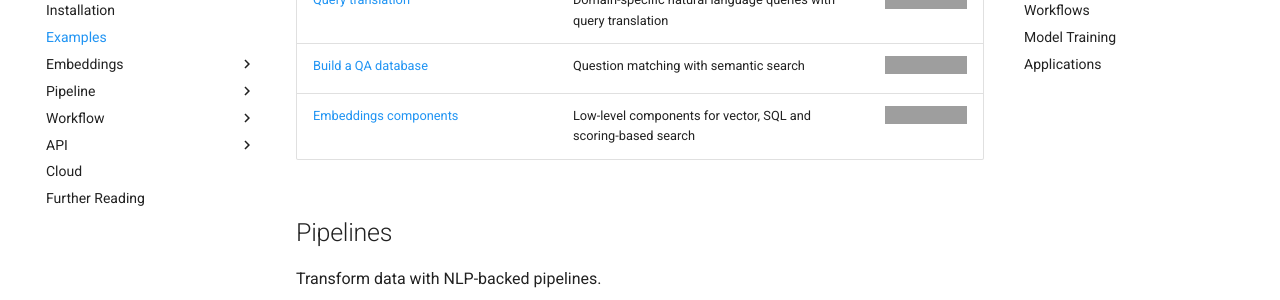
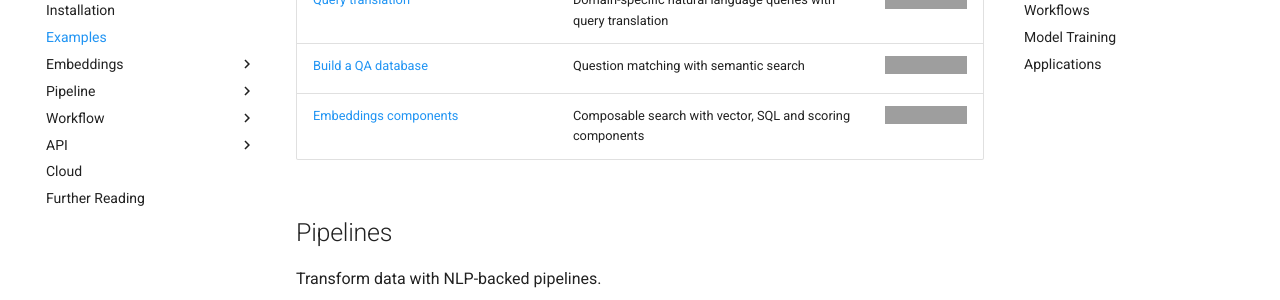
Before and after one commit to neuml/txtai, an MkDocs documentation site: the page built from docs/examples.md, in a window 1280 px wide and 900 px high, scrolled down 1198 px. Shown: the part 152-452 px from the top of the window. Built offline with MkDocs 1.6.1 and Material for MkDocs 9.7.7, drawn with Linux system fonts in a browser that asks for light colours; comment, search, counter and statistics services are not loaded; grey boxes are pictures that could not be loaded.

Commit message:
Update notebook

```diff
--- a/docs/examples.md
+++ b/docs/examples.md
@@ -23,7 +23,7 @@ Build semantic/similarity/vector/neural search applications.
 | [Model explainability](https://github.com/neuml/txtai/blob/master/examples/32_Model_explainability.ipynb) | Explainability for semantic search | [![Open In Colab](https://colab.research.google.com/assets/colab-badge.svg)](https://colab.research.google.com/github/neuml/txtai/blob/master/examples/32_Model_explainability.ipynb) |
 | [Query translation](https://github.com/neuml/txtai/blob/master/examples/33_Query_translation.ipynb) | Domain-specific natural language queries with query translation | [![Open In Colab](https://colab.research.google.com/assets/colab-badge.svg)](https://colab.research.google.com/github/neuml/txtai/blob/master/examples/33_Query_translation.ipynb) |
 | [Build a QA database](https://github.com/neuml/txtai/blob/master/examples/34_Build_a_QA_database.ipynb) | Question matching with semantic search | [![Open In Colab](https://colab.research.google.com/assets/colab-badge.svg)](https://colab.research.google.com/github/neuml/txtai/blob/master/examples/34_Build_a_QA_database.ipynb) |
-| [Embeddings components](https://github.com/neuml/txtai/blob/master/examples/37_Embeddings_index_components.ipynb) | Low-level components for vector, SQL and scoring-based search | [![Open In Colab](https://colab.research.google.com/assets/colab-badge.svg)](https://colab.research.google.com/github/neuml/txtai/blob/master/examples/37_Embeddings_index_components.ipynb) |
+| [Embeddings components](https://github.com/neuml/txtai/blob/master/examples/37_Embeddings_index_components.ipynb) | Composable search with vector, SQL and scoring components | [![Open In Colab](https://colab.research.google.com/assets/colab-badge.svg)](https://colab.research.google.com/github/neuml/txtai/blob/master/examples/37_Embeddings_index_components.ipynb) |
 
 ## Pipelines
 
```
Also changed, not shown: README.md (+1 -1 lines), 1 other file.
